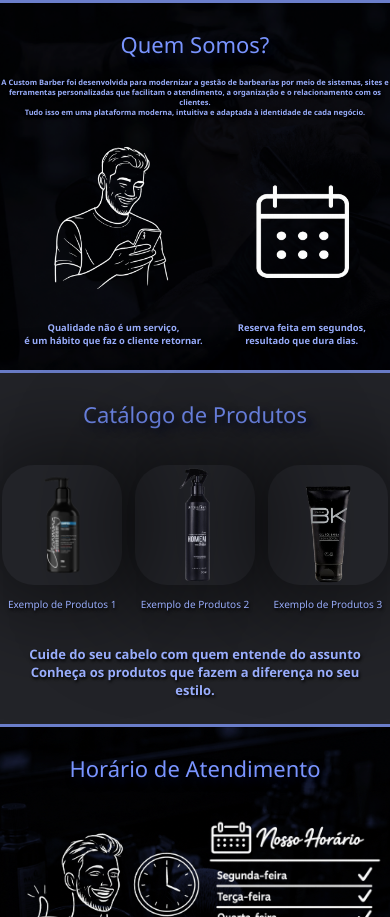
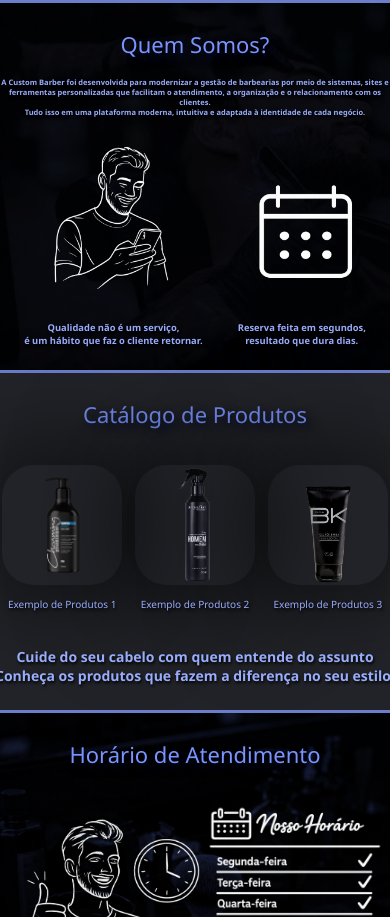
Before and after one commit to VictorEduardo9/Custom-Barber, a website with bundled scripts: page index.html in a window 390 px wide. Shown: the part 506-1423 px from the top of the page. Built offline with nearby package versions, Linux system fonts and the light colour scheme; no server answers.

Commit message:
Fase Testes 2 - Mobile Update 3.5

```diff
--- a/style.css
+++ b/style.css
@@ -435,7 +435,7 @@ a {
 #h4aba2 {
     margin-top: 0;
     font-size: 7.5px;
-    width: 390px;
+    width: 400px;
 }
 
 .icones {
@@ -455,7 +455,7 @@ a {
 
 #calendario {
     width: 95px;
-    right: 94px;
+    right: 91px;
 
 }
 
@@ -508,8 +508,8 @@ a {
 }
 
 .frasecatalogo {
-    font-size: 13px;
-    width: 370px;
+    font-size: 14px;
+    width: 430px;
 }
 
 .aba4 {
```
